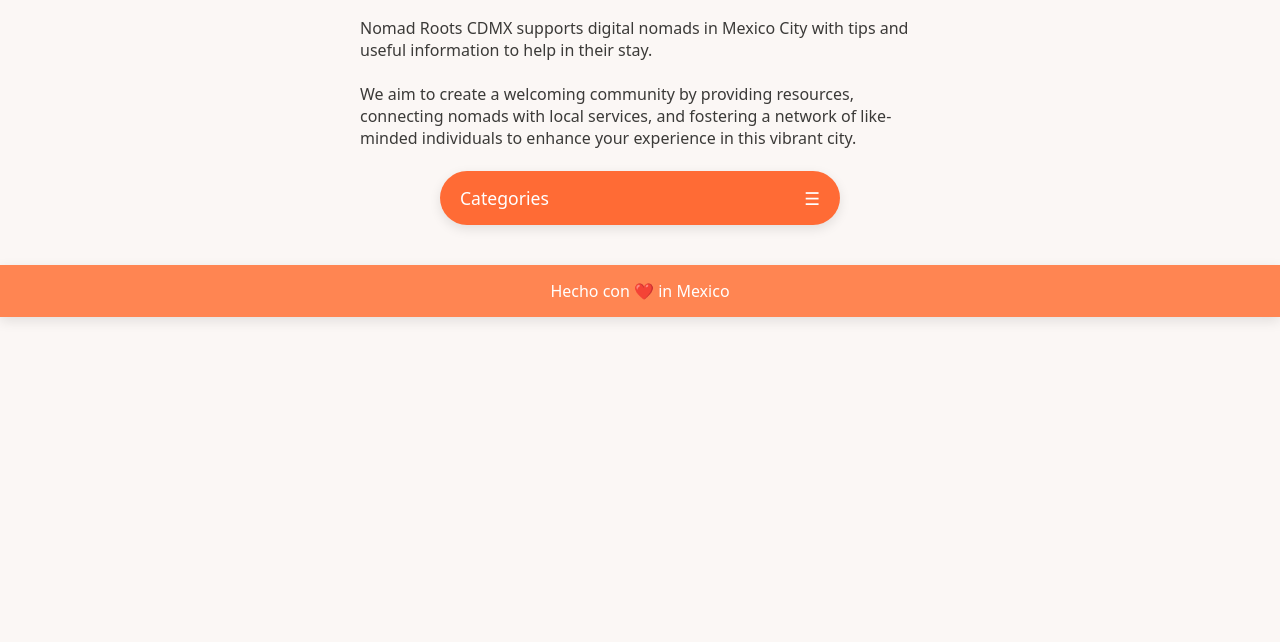
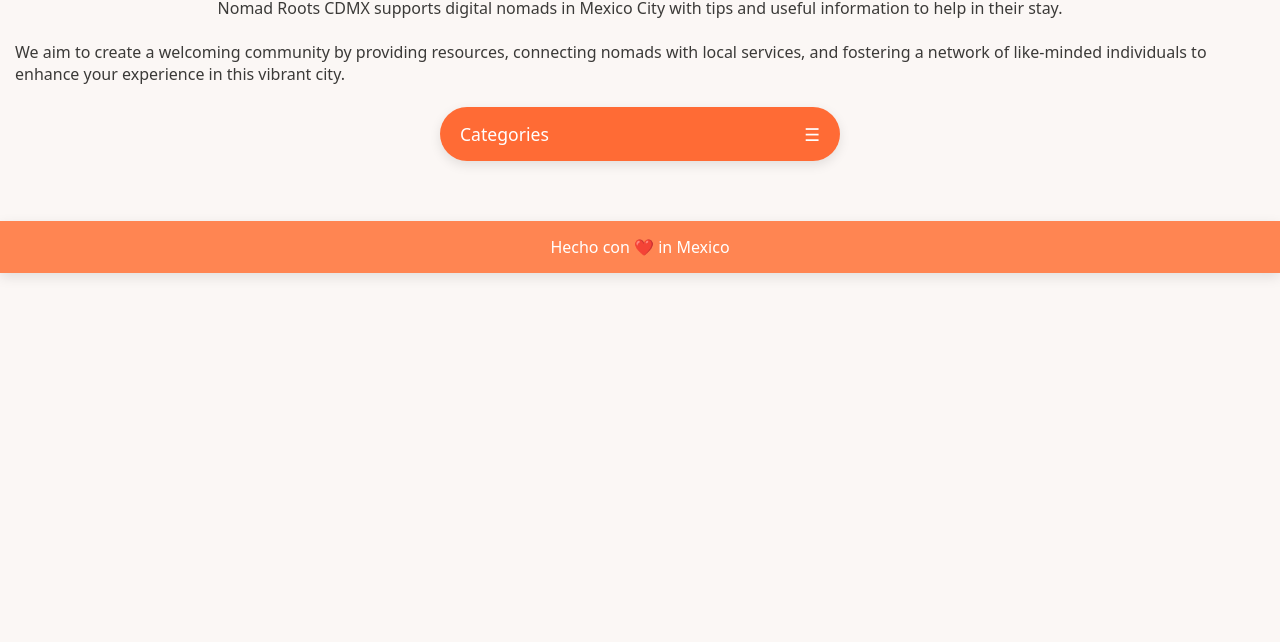
Before and after one commit to jgazcagtz/nomadrootscdmx, a plain HTML site: page index.html in a window 1280 px wide. Shown: the part 158-800 px from the top of the page. Drawn offline with Linux system fonts and the light colour scheme; some packages are replaced by stand-ins of ours; a web font is replaced by a local one.

Commit message:
Update styles.css

```diff
--- a/styles.css
+++ b/styles.css
@@ -232,6 +232,28 @@ body {
   }
 }
 
+.container {
+  width: 100vw; /* Full viewport width */
+  max-width: 100%; /* Ensures no extra space */
+  padding: 80px 15px 20px 15px; /* Adjusted for better mobile fit */
+  display: flex;
+  flex-direction: column;
+  align-items: center;
+  box-sizing: border-box; /* Ensures padding doesn't add to width */
+}
+
+.card-container {
+  width: 100%; /* Full container width */
+  display: flex;
+  flex-direction: column;
+  align-items: center;
+  margin-top: 20px;
+  animation: fadeIn 0.3s ease-out forwards;
+  box-sizing: border-box;
+  padding: 10px; /* Add padding if needed for card spacing */
+}
+
+
 .card-container, .detailed-view, .about-us, .map-section {
   width: 100%;
   display: none;
```
